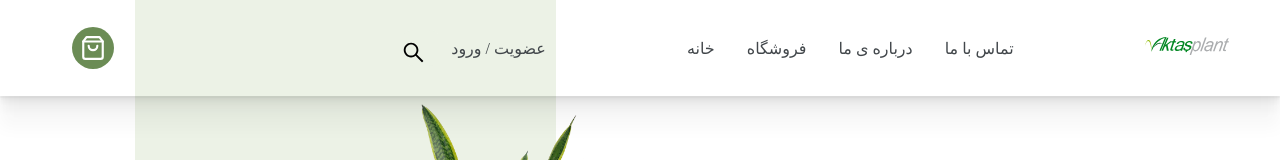
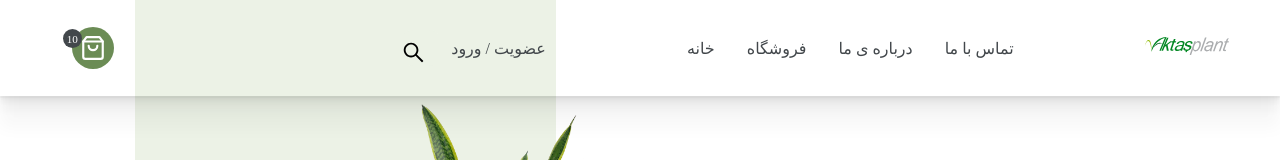
Before and after one commit to hadis-soleymani/cacy, a Next.js app: page / in a window 1280 px wide. Shown: the top 160 px of the page. Built offline with nearby package versions, Linux system fonts and the light colour scheme; a web font is replaced by a local one.

Commit message:
add label of card

```diff
--- a/src/components/shared/navbar.js
+++ b/src/components/shared/navbar.js
@@ -22,6 +22,7 @@ const Navbar = () => {
       <div className={styles.card_container}>
         <div>
           <FiShoppingBag size={26} color="#fff" />
+          <p>10</p>
         </div>
       </div>
       </Link>
--- a/src/styles/navbar.module.scss
+++ b/src/styles/navbar.module.scss
@@ -22,9 +22,22 @@
 }
 .card_container div {
   background-color: $green;
+  position: relative;
   padding: 8px;
   border-radius: 50%;
   @include center;
+  p {
+    position: absolute;
+    left: -0.6rem;
+    bottom: 0.6rem;
+    font-size: 0.7rem;
+    color: white;
+    width: 1.2rem;
+    height: 1.2rem;
+    @include center;
+    border-radius: 50%;
+    background-color: $dark_text;
+  }
 }
 
 //nav left
@@ -37,8 +50,8 @@
 }
 .account {
   @include link_style;
-  margin-left:10px;
-  }
+  margin-left: 10px;
+}
 
 //search box
 .input {
```
